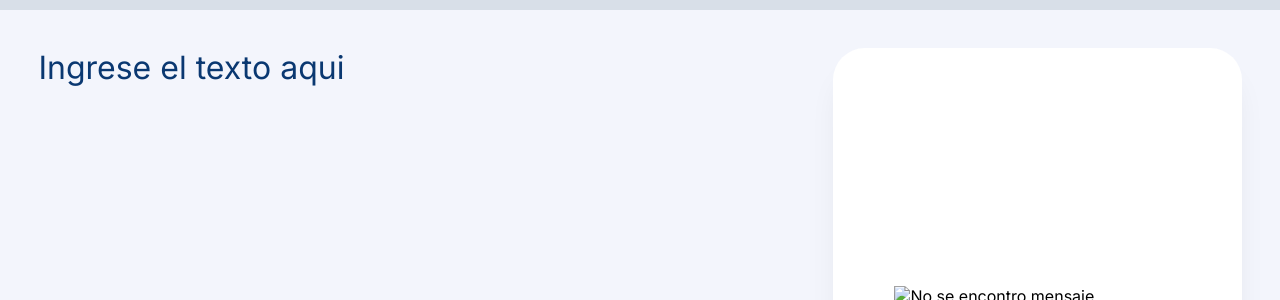
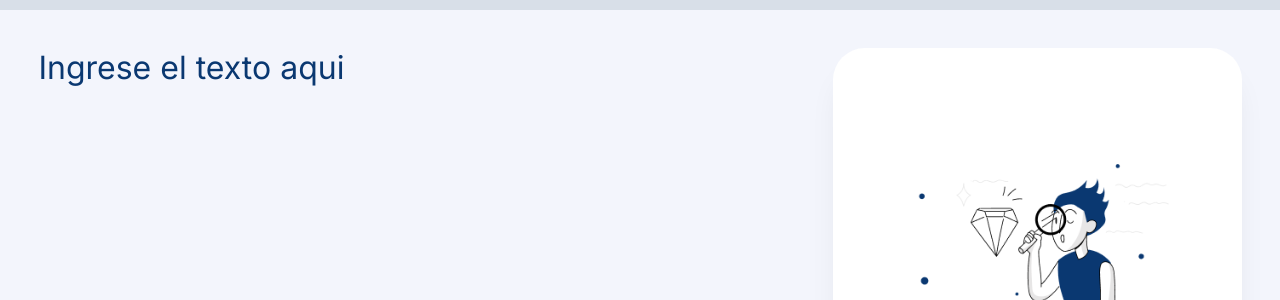
Before and after one commit to jissykakin/encriptadorJsByJissy, a plain HTML site: page index.html in a window 1280 px wide. Shown: the part 90-390 px from the top of the page. Drawn offline with nearby package versions, Linux system fonts and the light colour scheme; the site is published under a folder, as on GitHub Pages, so addresses that start at the root find nothing.

Commit message:
Modificacion de link imagen pagina idex.html

```diff
--- a/index.html
+++ b/index.html
@@ -152,7 +152,7 @@
             </div>
           </div>
           <div id="cajaNoResponse" class="container__right__noresult">
-            <img id="noresultimagen" src="/assets/img/Muñeco.png" alt="No se encontro mensaje" />
+            <img id="noresultimagen" src="./assets/img/Muñeco.png" alt="No se encontro mensaje" />
             <h1 id="nomensaje1">Ningún mensaje fue encontrado</h1>
             <h2 id="nomensaje2">
               Ingresa el texto que desees encriptar o desencriptar.
```
